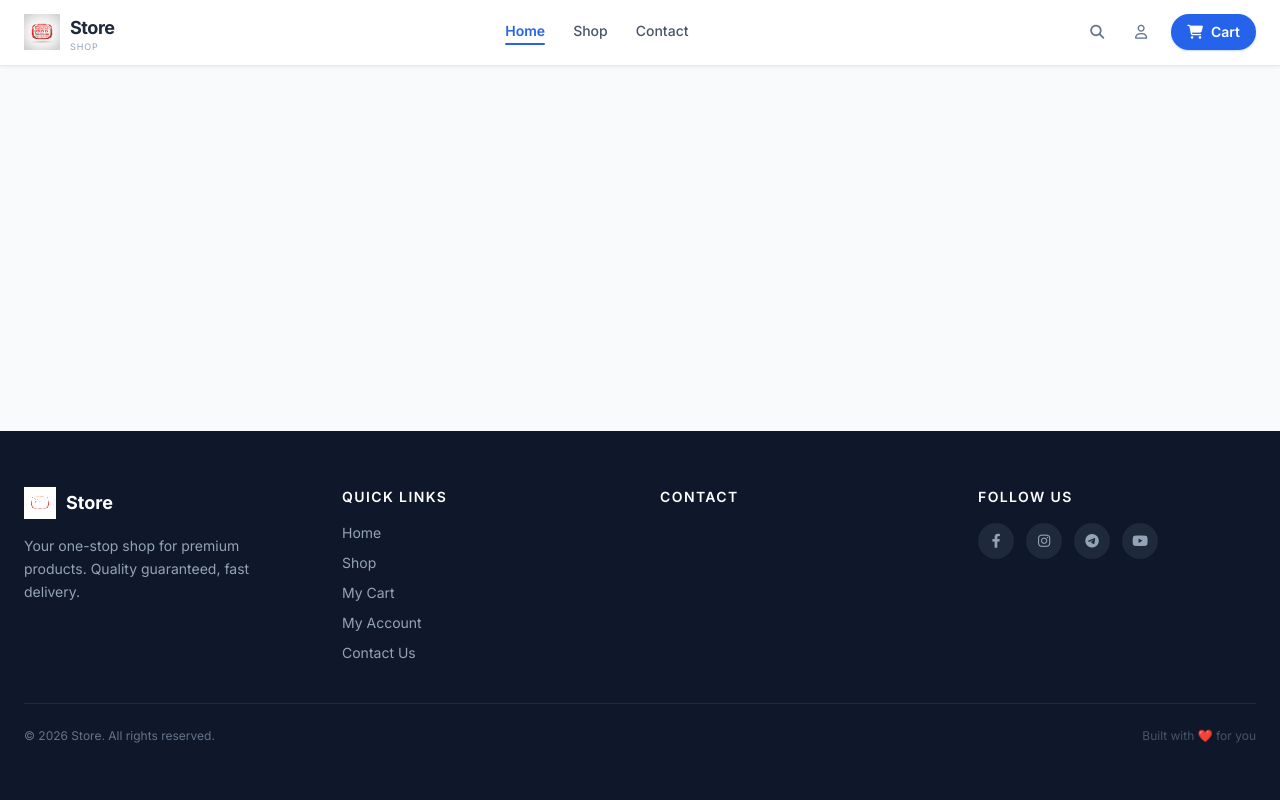
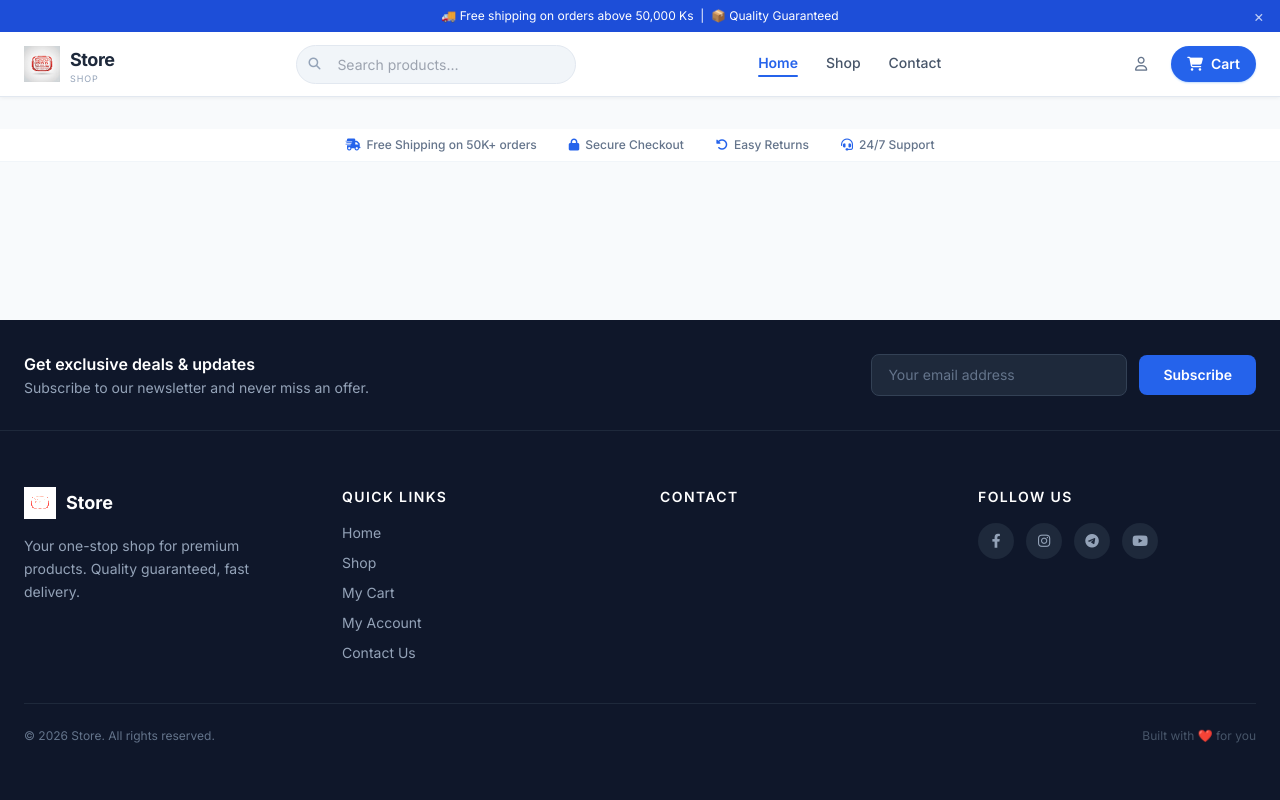
Before and after one commit to yairpaieuu/kkk, a PHP site: page / in a window 1280 px wide. Run offline with PHP 8.4, Linux system fonts and the light colour scheme; data that the repository does not hold is empty; some libraries are stand-ins or nearby versions.

Commit message:
Upgrade layout.php with professional ecommerce design enhancements
- Add dismissible announcement bar (desktop only, bg-blue-700) above header
- Replace desktop search icon with inline pill search bar (.header-search)
- Add trust badges strip (4 items: shipping, secure, returns, support) after header spacer
- Add newsletter subscription strip above footer grid with Thank You alert
- Upgrade mobile bottom nav: stronger box-shadow, blue pill active indicator
- Rename search overlay IDs to avoid desktop/mobile conflict (mobile-search-overlay)
- Update toggleSearch() to target only mobile overlay
- Fix spacer height to account for announcement bar (97px total)

Co-authored-by: Copilot <223556219+Copilot@users.noreply.github.com>

```diff
--- a/app/views/layout.php
+++ b/app/views/layout.php
@@ -49,14 +49,14 @@
             border-radius: 9999px;
         }
 
-        /* Search overlay slide-down */
-        #search-overlay {
+        /* Search overlay slide-down (mobile only) */
+        #mobile-search-overlay {
             max-height: 0;
             overflow: hidden;
             transition: max-height 0.3s ease, opacity 0.3s ease;
             opacity: 0;
         }
-        #search-overlay.open {
+        #mobile-search-overlay.open {
             max-height: 80px;
             opacity: 1;
         }
@@ -73,12 +73,42 @@
         .mobile-bottom-nav {
             background: #ffffff;
             border-top: 1px solid #e2e8f0;
-            box-shadow: 0 -1px 6px rgba(0,0,0,0.06);
+            box-shadow: 0 -4px 20px rgba(0,0,0,0.08);
+        }
+
+        /* Mobile bottom nav active pill */
+        .mobile-nav-pill {
+            display: inline-block;
+            width: 28px;
+            height: 3px;
+            background-color: #2563eb;
+            border-radius: 9999px;
+            margin-top: 3px;
         }
 
         /* Cart FAB border matches page bg */
         .cart-fab {
             border: 4px solid #f8fafc;
+        }
+
+        /* Announcement bar transition */
+        .ann-bar { transition: height 0.2s ease, padding 0.2s ease; overflow: hidden; }
+
+        /* Header search bar */
+        .header-search {
+            background: #f1f5f9;
+            border: 1px solid #e2e8f0;
+            border-radius: 9999px;
+            padding: 0.5rem 1rem 0.5rem 2.5rem;
+            font-size: 0.875rem;
+            outline: none;
+            width: 280px;
+            transition: all 0.2s;
+        }
+        .header-search:focus {
+            background: white;
+            border-color: #2563eb;
+            box-shadow: 0 0 0 3px rgba(37,99,235,0.1);
         }
     </style>
 </head>
@@ -101,10 +131,34 @@
 ?>
 
     <!-- ============================================================ -->
+    <!-- 📢  ANNOUNCEMENT BAR  (desktop only)                         -->
+    <!-- ============================================================ -->
+    <div class="ann-bar hidden md:block bg-blue-700 text-white text-xs text-center relative" style="padding:8px 48px;">
+        🚚 Free shipping on orders above 50,000 Ks &nbsp;|&nbsp; 📦 Quality Guaranteed
+        <button onclick="this.parentElement.style.display='none'"
+                aria-label="Dismiss announcement"
+                class="absolute right-4 top-1/2 -translate-y-1/2 text-white/70 hover:text-white transition text-base leading-none">
+            &times;
+        </button>
+    </div>
+
+
+    <!-- ============================================================ -->
     <!-- 🖥️  DESKTOP HEADER  (hidden on mobile)                       -->
     <!-- ============================================================ -->
     <header class="hidden md:flex flex-col fixed top-0 w-full z-50 site-header">
-        <div class="max-w-7xl mx-auto w-full px-6 h-16 flex items-center justify-between">
+
+        <!-- Announcement bar inside fixed header so it scrolls with sticky offset -->
+        <div class="ann-bar bg-blue-700 text-white text-xs text-center relative" style="padding:8px 48px;" id="desk-ann-bar">
+            🚚 Free shipping on orders above 50,000 Ks &nbsp;|&nbsp; 📦 Quality Guaranteed
+            <button onclick="document.getElementById('desk-ann-bar').style.display='none'; document.getElementById('desk-ann-spacer').style.display='none';"
+                    aria-label="Dismiss announcement"
+                    class="absolute right-4 top-1/2 -translate-y-1/2 text-white/70 hover:text-white transition text-base leading-none">
+                &times;
+            </button>
+        </div>
+
+        <div class="max-w-7xl mx-auto w-full px-6 h-16 flex items-center justify-between gap-6">
 
             <!-- Logo -->
             <a href="/" class="flex items-center gap-2.5 group flex-shrink-0">
@@ -118,6 +172,13 @@
                 </div>
             </a>
 
+            <!-- Inline Search Bar (desktop) -->
+            <form action="/shop" method="get" class="relative flex-shrink-0">
+                <i class="fa-solid fa-magnifying-glass absolute left-3 top-1/2 -translate-y-1/2 text-slate-400 text-xs pointer-events-none"></i>
+                <input type="text" name="q" placeholder="Search products…" class="header-search"
+                       value="<?= htmlspecialchars($_GET['q'] ?? '') ?>">
+            </form>
+
             <!-- Center Nav -->
             <nav class="flex items-center gap-7">
                 <a href="/" class="<?= navClass('/', $uri) ?> pb-0.5 relative">Home</a>
@@ -126,13 +187,7 @@
             </nav>
 
             <!-- Right Actions -->
-            <div class="flex items-center gap-2">
-
-                <!-- Search -->
-                <button onclick="toggleSearch()" aria-label="Search"
-                        class="w-9 h-9 rounded-full flex items-center justify-center text-slate-500 hover:text-blue-600 hover:bg-slate-100 transition">
-                    <i class="fa-solid fa-magnifying-glass text-sm"></i>
-                </button>
+            <div class="flex items-center gap-2 flex-shrink-0">
 
                 <!-- Profile -->
                 <a href="/profile" aria-label="Profile"
@@ -153,23 +208,10 @@
                 </a>
             </div>
         </div>
-
-        <!-- Search Slide-Down -->
-        <div id="search-overlay" class="w-full bg-white border-t border-slate-100">
-            <form action="/shop" method="get" class="max-w-7xl mx-auto px-6 py-3 flex items-center gap-3">
-                <i class="fa-solid fa-magnifying-glass text-slate-400"></i>
-                <input id="search-input" type="text" name="q" placeholder="Search products…"
-                       class="flex-grow outline-none text-sm text-slate-800 placeholder-slate-400 bg-transparent">
-                <button type="submit" class="text-slate-500 hover:text-blue-600 transition text-sm font-medium">Search</button>
-                <button type="button" onclick="toggleSearch()" class="text-slate-400 hover:text-slate-600 transition">
-                    <i class="fa-solid fa-xmark"></i>
-                </button>
-            </form>
-        </div>
     </header>
 
-    <!-- Spacer for fixed desktop header -->
-    <div class="hidden md:block" style="height:64px;"></div>
+    <!-- Spacer for fixed desktop header (announcement ~33px + header 64px) -->
+    <div class="hidden md:block" id="desk-ann-spacer" style="height:97px;"></div>
 
 
     <!-- ============================================================ -->
@@ -202,7 +244,7 @@
         </div>
 
         <!-- Mobile Search Slide-Down -->
-        <div id="search-overlay" class="w-full bg-white border-t border-slate-100 md:hidden">
+        <div id="mobile-search-overlay" class="w-full bg-white border-t border-slate-100">
             <form action="/shop" method="get" class="px-4 py-2.5 flex items-center gap-3">
                 <i class="fa-solid fa-magnifying-glass text-slate-400 text-sm"></i>
                 <input id="search-input-mobile" type="text" name="q" placeholder="Search products…"
@@ -219,6 +261,31 @@
 
 
     <!-- ============================================================ -->
+    <!-- ✅  TRUST BADGES STRIP  (desktop only, after spacer)         -->
+    <!-- ============================================================ -->
+    <div class="bg-white border-b border-slate-100 py-2 hidden md:block">
+        <div class="max-w-7xl mx-auto px-6 flex items-center justify-center gap-8">
+            <div class="flex items-center gap-1.5">
+                <i class="fa-solid fa-truck-fast text-blue-600 text-xs"></i>
+                <span class="text-slate-500 text-xs font-medium">Free Shipping on 50K+ orders</span>
+            </div>
+            <div class="flex items-center gap-1.5">
+                <i class="fa-solid fa-lock text-blue-600 text-xs"></i>
+                <span class="text-slate-500 text-xs font-medium">Secure Checkout</span>
+            </div>
+            <div class="flex items-center gap-1.5">
+                <i class="fa-solid fa-rotate-left text-blue-600 text-xs"></i>
+                <span class="text-slate-500 text-xs font-medium">Easy Returns</span>
+            </div>
+            <div class="flex items-center gap-1.5">
+                <i class="fa-solid fa-headset text-blue-600 text-xs"></i>
+                <span class="text-slate-500 text-xs font-medium">24/7 Support</span>
+            </div>
+        </div>
+    </div>
+
+
+    <!-- ============================================================ -->
     <!-- MAIN CONTENT                                                  -->
     <!-- ============================================================ -->
     <!-- Child views manage their own containers; add bottom padding   -->
@@ -232,6 +299,27 @@
     <!-- 🖥️  FOOTER  (hidden on mobile)                               -->
     <!-- ============================================================ -->
     <footer class="hidden md:block bg-slate-900 text-slate-300 mt-auto">
+
+        <!-- Newsletter strip -->
+        <div class="border-b border-slate-800">
+            <div class="max-w-7xl mx-auto px-6 py-8 flex flex-col sm:flex-row items-center justify-between gap-6">
+                <div>
+                    <p class="text-white font-semibold text-base">Get exclusive deals &amp; updates</p>
+                    <p class="text-slate-400 text-sm mt-0.5">Subscribe to our newsletter and never miss an offer.</p>
+                </div>
+                <div class="flex items-center gap-3 w-full sm:w-auto">
+                    <input type="email" placeholder="Your email address"
+                           id="newsletter-email"
+                           class="bg-slate-800 border border-slate-700 text-white placeholder-slate-500 rounded-lg px-4 py-2.5 text-sm outline-none focus:border-blue-500 transition w-full sm:w-64">
+                    <button onclick="(function(){var v=document.getElementById('newsletter-email').value.trim();if(!v){return;}alert('Thank you! You\'re now subscribed.');document.getElementById('newsletter-email').value='';})()"
+                            class="bg-blue-600 hover:bg-blue-500 text-white font-semibold px-6 py-2.5 rounded-lg text-sm transition whitespace-nowrap">
+                        Subscribe
+                    </button>
+                </div>
+            </div>
+        </div>
+
+        <!-- 4-column grid -->
         <div class="max-w-7xl mx-auto px-6 py-14">
             <div class="grid grid-cols-4 gap-10 mb-10">
 
@@ -328,24 +416,20 @@
 
             <!-- Home -->
             <a href="/" class="flex flex-col items-center justify-center flex-1 h-full gap-0.5 <?= mobileNavClass('/', $uri) ?>">
-                <div class="relative">
                 <i class="fa-solid fa-house text-xl"></i>
+                <span class="text-[10px] font-medium">Home</span>
                 <?php if ($uri === '/'): ?>
-                        <span class="absolute -bottom-1 left-1/2 -translate-x-1/2 w-1 h-1 bg-blue-600 rounded-full"></span>
+                    <span class="mobile-nav-pill"></span>
                 <?php endif; ?>
-                </div>
-                <span class="text-[10px] font-medium">Home</span>
             </a>
 
             <!-- Shop -->
             <a href="/shop" class="flex flex-col items-center justify-center flex-1 h-full gap-0.5 <?= mobileNavClass('/shop', $uri) ?>">
-                <div class="relative">
                 <i class="fa-solid fa-store text-xl"></i>
+                <span class="text-[10px] font-medium">Shop</span>
                 <?php if ($uri === '/shop'): ?>
-                        <span class="absolute -bottom-1 left-1/2 -translate-x-1/2 w-1 h-1 bg-blue-600 rounded-full"></span>
+                    <span class="mobile-nav-pill"></span>
                 <?php endif; ?>
-                </div>
-                <span class="text-[10px] font-medium">Shop</span>
             </a>
 
             <!-- Cart FAB -->
@@ -361,24 +445,20 @@
 
             <!-- Profile -->
             <a href="/profile" class="flex flex-col items-center justify-center flex-1 h-full gap-0.5 <?= mobileNavClass('/profile', $uri) ?>">
-                <div class="relative">
                 <i class="fa-solid fa-user text-xl"></i>
+                <span class="text-[10px] font-medium">Profile</span>
                 <?php if ($uri === '/profile'): ?>
-                        <span class="absolute -bottom-1 left-1/2 -translate-x-1/2 w-1 h-1 bg-blue-600 rounded-full"></span>
+                    <span class="mobile-nav-pill"></span>
                 <?php endif; ?>
-                </div>
-                <span class="text-[10px] font-medium">Profile</span>
             </a>
 
             <!-- Contact -->
             <a href="/contact" class="flex flex-col items-center justify-center flex-1 h-full gap-0.5 <?= mobileNavClass('/contact', $uri) ?>">
-                <div class="relative">
                 <i class="fa-solid fa-headset text-xl"></i>
+                <span class="text-[10px] font-medium">Contact</span>
                 <?php if ($uri === '/contact'): ?>
-                        <span class="absolute -bottom-1 left-1/2 -translate-x-1/2 w-1 h-1 bg-blue-600 rounded-full"></span>
+                    <span class="mobile-nav-pill"></span>
                 <?php endif; ?>
-                </div>
-                <span class="text-[10px] font-medium">Contact</span>
             </a>
         </div>
     </nav>
@@ -431,15 +511,14 @@
     <!-- JAVASCRIPT                                                    -->
     <!-- ============================================================ -->
     <script>
-        /* ── Search overlay ─────────────────────────────────────── */
+        /* ── Mobile search overlay ───────────────────────────────── */
         let searchOpen = false;
         function toggleSearch() {
             searchOpen = !searchOpen;
-            document.querySelectorAll('#search-overlay').forEach(el => {
-                el.classList.toggle('open', searchOpen);
-            });
+            const overlay = document.getElementById('mobile-search-overlay');
+            if (overlay) overlay.classList.toggle('open', searchOpen);
             if (searchOpen) {
-                const inp = document.getElementById('search-input') || document.getElementById('search-input-mobile');
+                const inp = document.getElementById('search-input-mobile');
                 if (inp) inp.focus();
             }
         }
```
Lines whose indentation alone changed are shown as unchanged.
